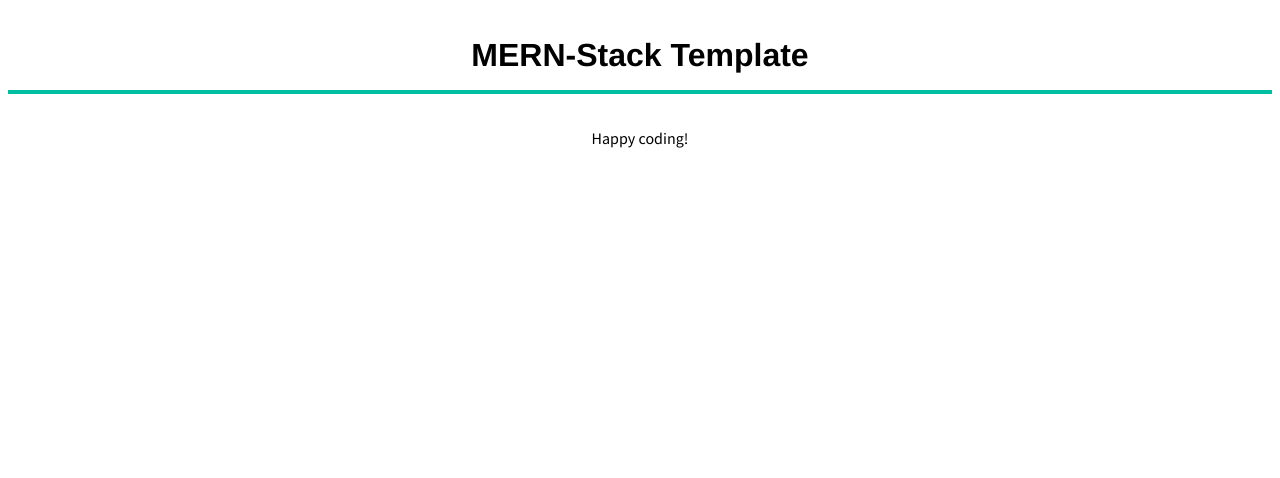
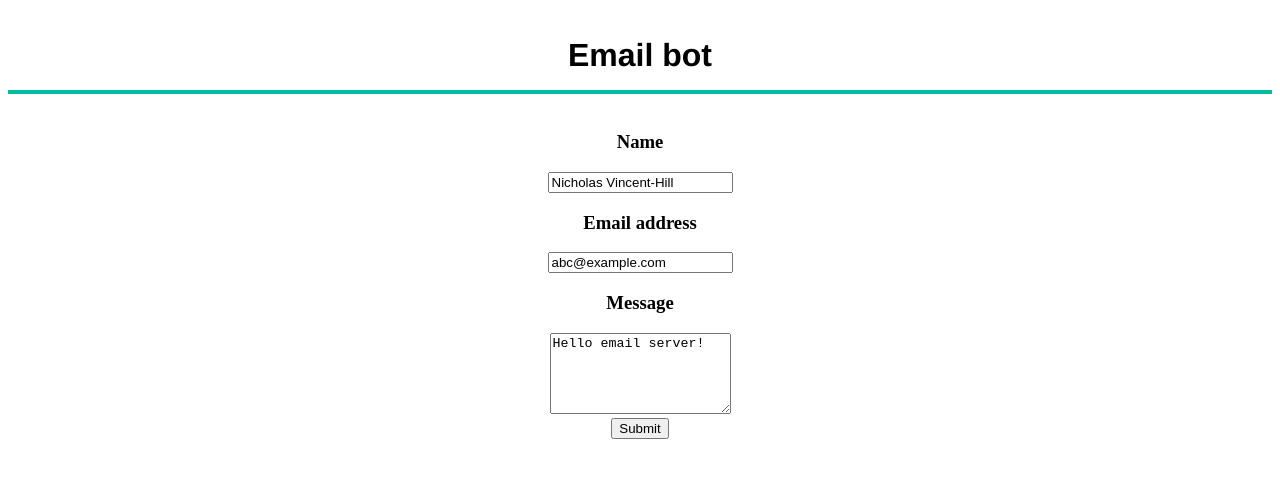
Before and after one commit to nvincenthill/dotmail, a React app: page / in a window 1280 px wide. Shown: the top 478 px of the page. Built offline with nearby package versions, Linux system fonts and the light colour scheme.

Commit message:
Implement basic client app

```diff
--- a/client/src/components/App.jsx
+++ b/client/src/components/App.jsx
@@ -3,15 +3,116 @@ import React from 'react';
 class App extends React.Component {
   constructor(props) {
     super(props);
-    this.state = {};
+    this.state = {
+      name: 'Nicholas Vincent-Hill',
+      email: 'abc@example.com',
+      message: 'Hello email server!',
+      response: null,
+    };
+
+    this.handleSubmit = this.handleSubmit.bind(this);
+    this.handleChange = this.handleChange.bind(this);
+    this.resetForm = this.resetForm.bind(this);
+  }
+
+  resetForm() {
+    this.setState({ name: '', email: '', message: '' });
+  }
+
+  handleSuccess(data) {
+    this.setState({ response: JSON.stringify(data) });
+    this.resetForm();
+  }
+
+  handleChange(e) {
+    const { name, value } = e.target;
+    this.setState({ [name]: value });
+  }
+
+  handleSubmit(e) {
+    e.preventDefault();
+    const { name, email, message } = this.state;
+
+    function postData(url = '', data = {}) {
+      return fetch(url, {
+        method: 'POST',
+        mode: 'cors',
+        cache: 'no-cache',
+        credentials: 'same-origin',
+        headers: {
+          'Content-Type': 'application/json',
+        },
+        redirect: 'follow',
+        referrer: 'no-referrer',
+        body: JSON.stringify(data),
+      }).then(response => response.json());
+    }
+
+    const protocol = 'http';
+    const domain = 'localhost';
+    const port = 3000;
+    const endpoint = '/api/send';
+
+    const url = `${protocol}://${domain}:${port}${endpoint}`;
+    const emailData = {
+      name,
+      email,
+      message,
+    };
+    postData(url, emailData)
+      .then(data => this.handleSuccess(data))
+      .catch((error) => {
+        console.log(error);
+      });
   }
 
   render() {
+    const {
+      name, email, message, response,
+    } = this.state;
     return (
       <div>
-        <h1 className="title">MERN-Stack Template</h1>
+        <h1 className="title">Email bot</h1>
         <br />
-        <p>Happy coding!</p>
+
+        <form id="contact-form" onSubmit={this.handleSubmit} method="POST">
+          <div>
+            <h3>Name</h3>
+            <input
+              type="text"
+              name="name"
+              className="form-control"
+              id="name"
+              value={name}
+              onChange={this.handleChange}
+            />
+          </div>
+          <div>
+            <h3>Email address</h3>
+            <input
+              type="email"
+              name="email"
+              className="form-control"
+              id="email"
+              aria-describedby="emailHelp"
+              value={email}
+              onChange={this.handleChange}
+            />
+          </div>
+          <div>
+            <h3>Message</h3>
+            <textarea
+              className="form-control"
+              name="message"
+              rows="5"
+              id="message"
+              value={message}
+              onChange={this.handleChange}
+            />
+          </div>
+          <button type="submit">Submit</button>
+        </form>
+        <div>{response}</div>
       </div>
     );
   }
```
